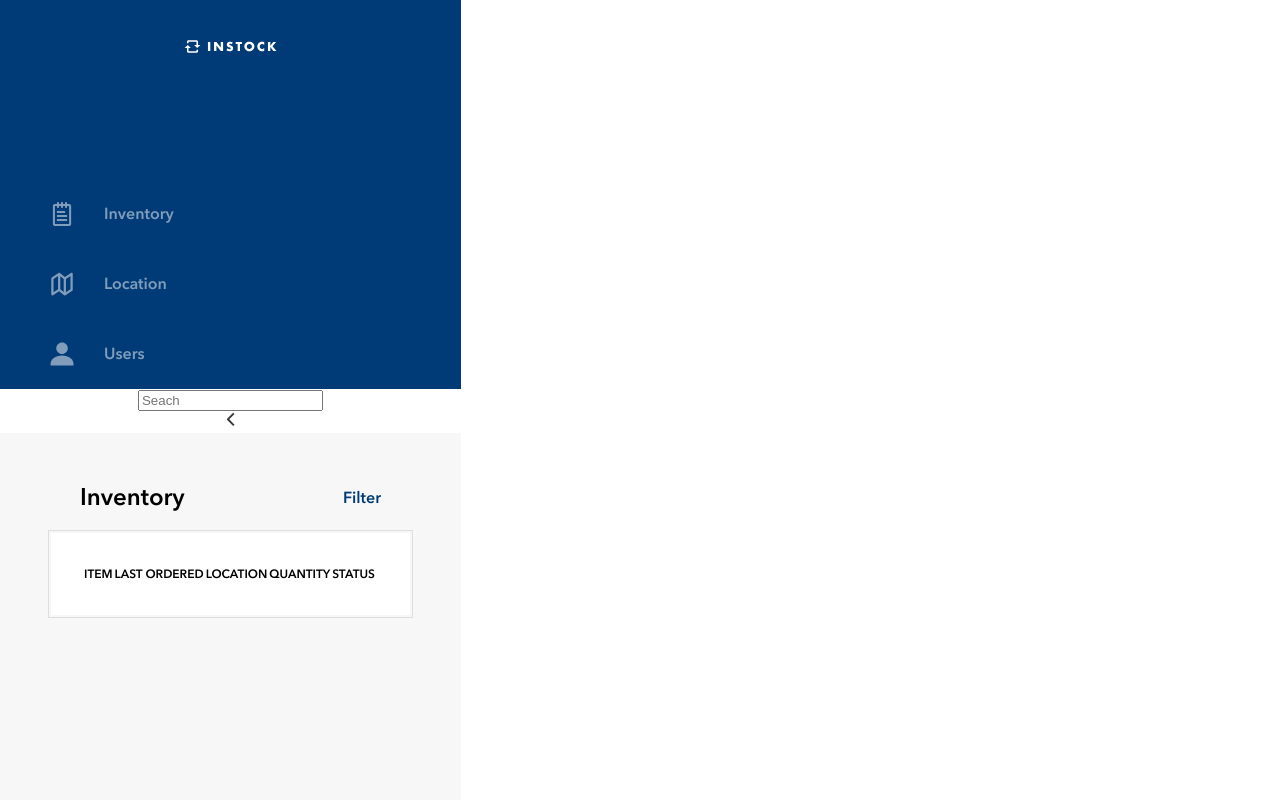
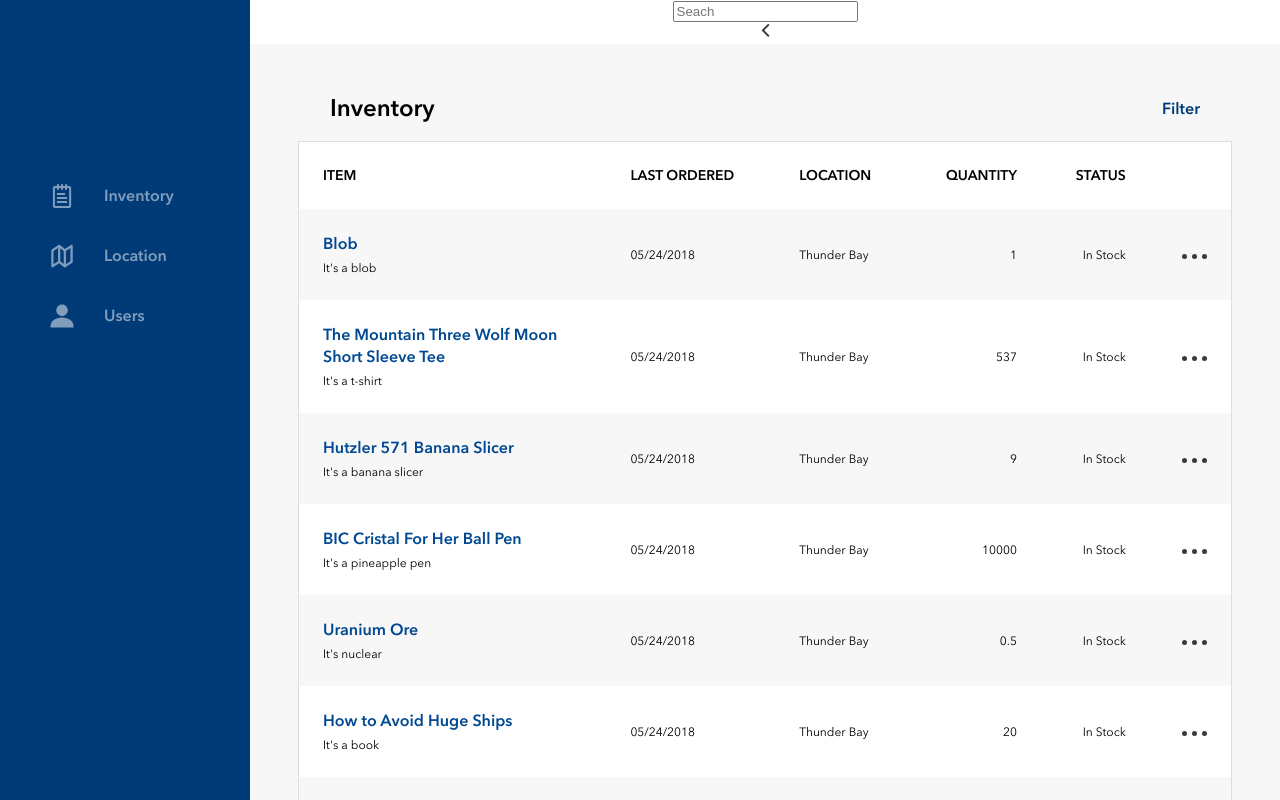
Before and after one commit to anigerla/inventoryGroupProject, a React (Create React App) app: page / in a window 1280 px wide. Shown: the top 800 px of the page. Built offline with nearby package versions, Linux system fonts and the light colour scheme.

Commit message:
InvList loop has been added

```diff
--- a/src/App.js
+++ b/src/App.js
@@ -17,7 +17,7 @@ class App extends Component {
             <SideBar/>
             <Switch>
               <Route path='/warehouses'/>
-              <Route path='/inventory'/>
+              <Route path='/inventory' component={MainComponent}/>
               <Route path='/warehouses/:id'/>
               <Route path='/inventory/:id' component={InventoryDetails}/>
               <Route path='/' component={MainComponent}/>
--- a/src/components/InvList.js
+++ b/src/components/InvList.js
@@ -3,11 +3,132 @@ import React, { Component } from 'react';
 import Item from './Item';
 
 export default class InvList extends Component {
+
+    // itemsArray = [
+    //     {
+    //         id: "B0",
+    //         productName: "Blob",
+    //         productdescr: "It's a blob",
+    //         lastOrder: "05/24/2018",
+    //         location: "Thunder Bay",
+    //         quantity: 1,
+    //         status: "In Stock",
+    //         warehouseId: "A4"
+    //     },
+
+    //     {
+    //         "id": "B1",
+    //         "productName": "The Mountain Three Wolf Moon Short Sleeve Tee",
+    //         "productdescr": "It's a t-shirt",
+    //         "lastOrder": "05/24/2018",
+    //         "location": "Thunder Bay",
+    //         "quantity": "537",
+    //         "status": "In Stock",
+    //         "warehouseId": "A1"
+    //     },
+    // ]
+
     render() {
 
-        let loadInv = this.props.itemsArray;
+        let loadInv = [
+            {
+                id: "B0",
+                productName: "Blob",
+                productdescr: "It's a blob",
+                lastOrder: "05/24/2018",
+                location: "Thunder Bay",
+                quantity: 1,
+                status: "In Stock",
+                warehouseId: "A4"
+            },
+
+            {
+                id: "B1",
+                productName: "The Mountain Three Wolf Moon Short Sleeve Tee",
+                productdescr: "It's a t-shirt",
+                lastOrder: "05/24/2018",
+                location: "Thunder Bay",
+                quantity: 537,
+                status: "In Stock",
+                warehouseId: "A1"
+            },
+
+            {
+                id: "B2",
+                productName: "Hutzler 571 Banana Slicer",
+                productdescr: "It's a banana slicer",
+                lastOrder: "05/24/2018",
+                location: "Thunder Bay",
+                quantity: 9,
+                status: "In Stock",
+                warehouseId: "A3"
+            },
+
+            {
+                id: "B3",
+                productName: "BIC Cristal For Her Ball Pen",
+                productdescr: "It's a pineapple pen",
+                lastOrder: "05/24/2018",
+                location: "Thunder Bay",
+                quantity: 10000,
+                status: "In Stock",
+                warehouseId: "A2"
+            },
+
+            {
+                id: "B4",
+                productName: "Uranium Ore",
+                productdescr: "It's nuclear",
+                lastOrder: "05/24/2018",
+                location: "Thunder Bay",
+                quantity: 0.5,
+                status: "In Stock",
+                warehouseId: "A4"
+            },
+
+            {
+                id: "B5",
+                productName: "How to Avoid Huge Ships",
+                productdescr: "It's a book",
+                lastOrder: "05/24/2018",
+                location: "Thunder Bay",
+                quantity: 20,
+                status: "In Stock",
+                warehouseId: "A2"
+            },
+
+            {
+                id: "B6",
+                productName: "Looking For-Best of David Hasselhoff",
+                productdescr: "It's a music CD",
+                lastOrder: "05/24/2018",
+                location: "Thunder Bay",
+                quantity: 56,
+                status: "In Stock",
+                warehouseId: "A3"
+            },
+
+            {
+                id: "B7",
+                productName: "The 2009-2014 Outlook for Wood Toilet Seats in Greater China",
+                productdescr: "It's a map",
+                lastOrder: "05/24/2018",
+                location: "Thunder Bay",
+                quantity: 34,
+                status: "In Stock",
+                warehouseId: "A1"
+            }
+    ]
+
+    //these variables will be used when state is introduced and static data is changed to dynamic
+    //please, do not remove
+        // let loadInv = this.props.itemsArray;
+        // let loadInv = itemsArray;
+
+    //loop that goes through each item object in the inventoryData list
+    //and passed the elements into relevant slots within the Item component
         let itemList = [];
-        for (let i=1; i < loadInv.length; i++) {
+        for (let i=0; i < loadInv.length; i++) {
             let oneItem =
                 <Item
                     prodName={loadInv[i].productName}
@@ -17,33 +138,9 @@ export default class InvList extends Component {
                     quantity={loadInv[i].quantity}
                     status={loadInv[i].status}
                 />
-            loadInv.push(oneItem);
+            itemList.push(oneItem);
         }
 
-        // let loadVideos = this.props.videoArray;
-        // let videoCards = []; //cards used to display video "CARDS"
-        // for (let i = 1; i < loadVideos.length; i++) {
-        //     let video = <Link key={i} to={`/videos/${loadVideos[i].id}`}>
-        //         <VideoCard
-        //             title={loadVideos[i].title}
-        //             views={loadVideos[i].views}
-        //             image={loadVideos[i].image}
-        //         />
-        //     </Link>
-        //     videoCards.push(video);
-        // }
-
-        //loop that goes through each item object in the inventoryData list
-        //and passed the elements into relevant slots within the Item component
-        // let loadItem = this.props.itemsArray;
-        // let itemCards = [];
-        // for (let i = 1; i < loadItem.length; i++) {
-        //     let singleItem =
-        //         <Item
-
-
-        //         />
-        // }
 
         return (
             <div className="InvListParent">
@@ -64,7 +161,7 @@ export default class InvList extends Component {
                         </tr>
                     </thead>
                     <tbody>
-                        { itemList }
+                        {itemList}
                     </tbody>
                 </table>
             </div>
@@ -72,16 +169,12 @@ export default class InvList extends Component {
     }
 }
 
-
-
+//Please, do not remove
+//The comments for a ticket that need to be introduced to the code at a later stage:
 // This component will need state.
 // state setting for Inventory List data - will be moved to the main parent component
 // state = {
 //     invList: data,
 // }
 
-// Be sure to create an individual item component.
-
 // This component will also be used to display the inventory for a single warehouse.Your fetch to the API will differ depending on if there is a warehouse_id prop or not. Be sure to collaborate with the person who has the ticket “Front - End: Warehouse Inventory List“.
-
-// Note: If the inventory endpoint on the back - end is not complete, use fake data until it is ready to be hooked up.
--- a/src/components/Item.js
+++ b/src/components/Item.js
@@ -2,11 +2,15 @@ import React, { Component } from 'react';
 
 export default class Item extends Component {
     render() {
+
         return (
             <tr className="ItemRow">
                 <td>
-                    <span>{this.props.productName}}</span>
-                    <span>{this.props.productdescr}</span>
+                    {/* for sprint2 link to each individual item will be added
+                    <Link to="/inventory/:id"> */}
+                        <span>{this.props.prodName}</span>
+                    {/* </Link> */}
+                    <span>{this.props.prodDescr}</span>
                 </td>
                 <td>{this.props.lastOrder}</td>
                 <td>{this.props.location}</td>
--- a/src/components/MainComponent.js
+++ b/src/components/MainComponent.js
@@ -20,7 +20,8 @@ export default class MainComponent extends Component {
     return (
       <div className="main">
         <NavBar />
-        <InvList itemsArray = {this.state.itemsArray}/>
+        {/* <InvList itemsArray = {this.state.itemsArray}/> */}
+        <InvList />
       </div>
     )
   }
--- a/src/styles/index.css
+++ b/src/styles/index.css
@@ -56,6 +56,11 @@ h2 {
 
 h3 {
   font-size: 16px;
+}
+
+* {
+  -webkit-box-sizing: border-box;
+          box-sizing: border-box;
 }
 
 body {
@@ -119,13 +124,19 @@ body {
   font-weight: 600;
 }
 
+.container {
+  display: -webkit-box;
+  display: -ms-flexbox;
+  display: flex;
+  width: 100%;
+}
+
 .main {
   width: 100%;
 }
 
 .InvListParent {
   background-color: #F7F7F7;
-  height: 100vh;
   padding: 2rem 3rem;
 }
 
@@ -155,39 +166,79 @@ body {
 .InvListParent table {
   width: 100%;
   border: 1px solid #DEDEDE;
+  border-collapse: collapse;
+}
+
+.InvListParent table th, .InvListParent table td {
+  padding: 1.5rem;
+}
+
+.InvListParent table td:nth-child(n+4), .InvListParent table th:nth-child(n+4) {
+  text-align: right;
+}
+
+.InvListParent table thead {
+  display: table-header-group;
 }
 
 .InvListParent table .HeaderRow {
-  padding: 2rem;
-  background-color: white;
+  background-color: #FFFFFF;
   text-transform: uppercase;
-  font-size: 12px;
+  font-size: 14px;
+  text-align: left;
 }
 
-.InvListParent table tr {
+.InvListParent table .HeaderRow th:first-child {
+  text-align: left;
+  width: 33%;
+}
+
+.InvListParent table .HeaderRow th:last-child {
+  padding-right: 0;
+}
+
+.InvListParent table tbody tr:nth-child(even) {
+  background-color: #FFFFFF;
+}
+
+.InvListParent table tbody tr:nth-child(odd) {
+  background-color: #F7F7F7;
+}
+
+.InvListParent table .ItemRow span:first-child {
   display: -webkit-box;
   display: -ms-flexbox;
   display: flex;
-  -webkit-box-pack: justify;
-      -ms-flex-pack: justify;
-          justify-content: space-between;
-  padding: 2rem;
+  -webkit-box-orient: vertical;
+  -webkit-box-direction: normal;
+      -ms-flex-direction: column;
+          flex-direction: column;
+  text-align: left;
 }
 
-.InvListParent table tr td {
-  font-size: 12px;
+.InvListParent table .ItemRow span:first-child:hover {
+  cursor: pointer;
+  text-decoration: underline;
+  color: #3A3A3A;
 }
 
-.InvListParent table tr td img:hover {
+.InvListParent table td {
+  font-size: 12px;
+  text-align: left;
+}
+
+.InvListParent table td:first-child {
+  width: 33%;
+}
+
+.InvListParent table td img:hover {
   cursor: pointer;
 }
 
-.InvListParent table tr td span:first-child {
+.InvListParent table td span:first-child {
   color: #004892;
   font-weight: bold;
-}
-
-.InvListParent table tr td span:last-child {
-  font-size: 10px;
+  font-size: 16px;
+  padding-bottom: 5px;
 }
 /*# sourceMappingURL=index.css.map */
--- a/src/styles/index.scss
+++ b/src/styles/index.scss
@@ -112,7 +112,6 @@ h3 {
   font-weight:$demibold;
   line-height:1.4em;
   letter-spacing: .2px;
-  //border
   border:none;
 }
 
@@ -133,6 +132,10 @@ h3 {
   background-color: $grey5;
   border: solid 1px $blue;
   border-radius: 2px;
+}
+
+* {
+  box-sizing: border-box;
 }
 
 body {
@@ -189,17 +192,20 @@ body {
 
 // Main Component
 
+.container {
+  display: flex;
+  width: 100%;
+}
+
 .main {
   width: 100%;
 }
-
 
 //-------------------------------------------------------------------------------------------
 // Inventory List Component Styling starts
 
 .InvListParent {
   background-color: $grey5;
-  height: 100vh;
   padding: 2rem 3rem;
 
   &__title {
@@ -222,21 +228,63 @@ body {
   & table {
     width: 100%;
     border: 1px solid $grey4;
+    border-collapse:collapse;
+
+    & th, td {
+      padding: 1.5rem;
+    }
+
+    & td:nth-child(n+4), th:nth-child(n+4) {
+      text-align: right;
+    }
+
+    & thead {
+      display: table-header-group;
+    }
 
     & .HeaderRow {
-      padding: 2rem;
-      background-color: white;
+      background-color: $white;
       text-transform: uppercase;
-      font-size: 12px;
+      font-size: 14px;
+      text-align: left;
+
+      & th:first-child {
+        text-align: left;
+        width: 33%;
+      }
+
+      & th:last-child {
+        padding-right: 0;
+      }
     }
 
-    & tr {
+    & tbody tr:nth-child(even) {
+      background-color: $white;
+    }
+
+    & tbody tr:nth-child(odd) {
+      background-color: $grey5;
+    }
+
+    & .ItemRow span:first-child {
       display: flex;
-      justify-content: space-between;
-      padding: 2rem;
+      flex-direction: column;
+      text-align: left;
+    }
+
+    & .ItemRow span:first-child:hover {
+      cursor: pointer;
+      text-decoration: underline;
+      color: $black;
+    }
 
       & td {
         font-size: 12px;
+        text-align: left;
+      }
+
+      & td:first-child {
+        width: 33%;
       }
 
       & td img:hover {
@@ -247,17 +295,15 @@ body {
       & td span:first-child {
         color: $blue;
         font-weight: bold;
+        font-size: 16px;
+        padding-bottom: 5px;
       }
 
-      & td span:last-child {
-        font-size: 10px;
-      }
     }
 
     //Dots Icon styling
     //Fill colour: #3A3A3A
     //Single Dot Size: 5 x 5 px
-  }
 }
 
   //Inventory List Component Styling ends
```
Also changed, not shown: src/components/Image Components/FilterDots.js (added, +22 -0 lines), 1 other file (tests, documents, lock files or other folders).
